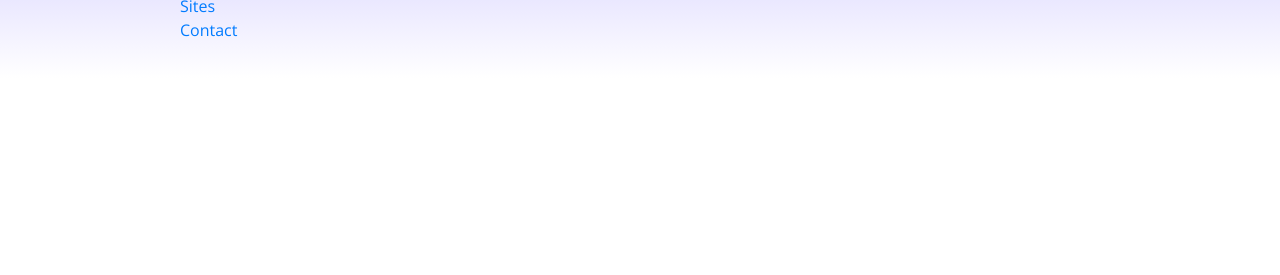
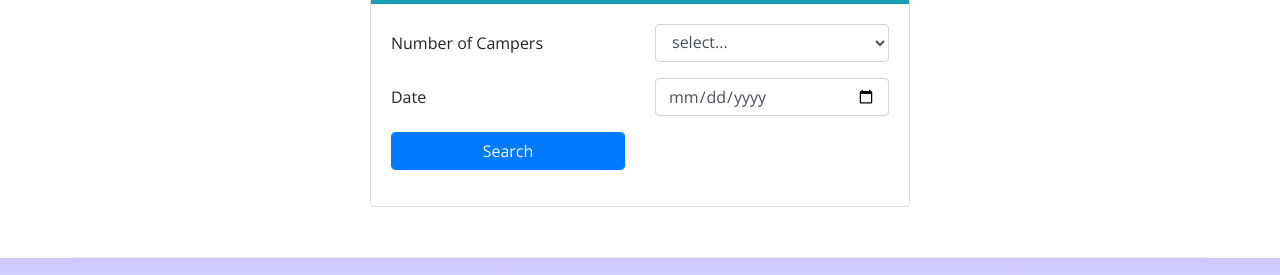
Before and after one commit to ninetailedcoder/My-First-Bootstrap-Project, a website: page index.html in a window 1280 px wide. Shown: the part 1259-1534 px from the top of the page. Before the commit the page ends 1337 px from the top, so only its background shows below. Drawn offline with nearby package versions, Linux system fonts and the light colour scheme.

Commit message:
added Form to index.HTML

```diff
--- a/index.html
+++ b/index.html
@@ -85,6 +85,42 @@
                     </div>
                 </div>
             </div>
+            <div class="row row-content">
+                <div class="col col-sm-6 mx-auto">
+                    <div class="card">
+                        <h3 class="card-header bg-info text-white">Reserve a Campsite</h3>
+                        <div class="card-body">
+                            <form>
+                                <div class="row form-group">
+                                    <label for="numCampers" class="col-sm-6 col-form-label">Number of Campers</label>
+                                    <div class="col">
+                                        <select class="form-control" name="numCampers" id="numCampers">
+                                            <option value="select">select...</option>
+                                            <option value="1">1</option>
+                                            <option value="2">2</option>
+                                            <option value="3">3</option>
+                                            <option value="4">4</option>
+                                            <option value="5">5</option>
+                                            <option value="6">6</option>
+                                        </select>
+                                    </div>
+                                </div>
+                                <div class="row form-group">
+                                    <label for="date" class="col-sm-6 col-form-label">Date</label>
+                                    <div class="col col-sm-6">
+                                        <input class="form-control" type="date" id="date" name="date" placeholder="mm-dd-yyyy">
+                                    </div>
+                                </div>
+                                <div class="row form-group">
+                                    <div class="col col-sm-6">
+                                        <button type="submit" class="btn btn-primary form-control">Search</button>
+                                    </div>
+                                </div>
+                            </form>
+                        </div>
+                    </div>
+                </div>
+            </div>
         </div>
         <footer class="site-footer">
             <div class="container">
```
